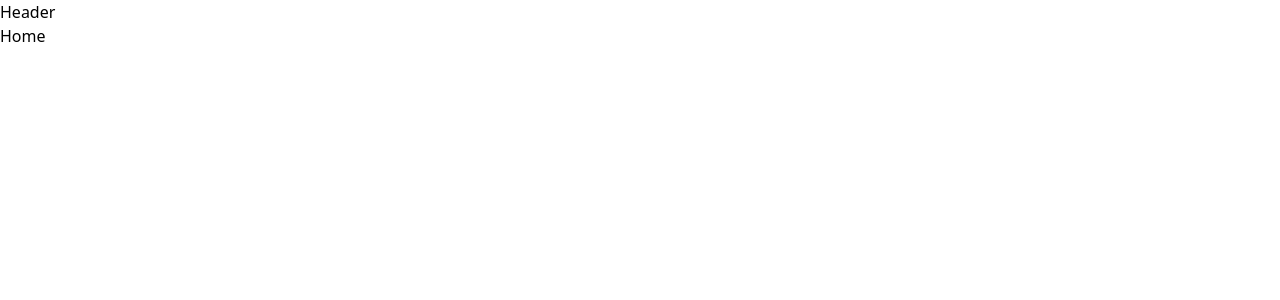
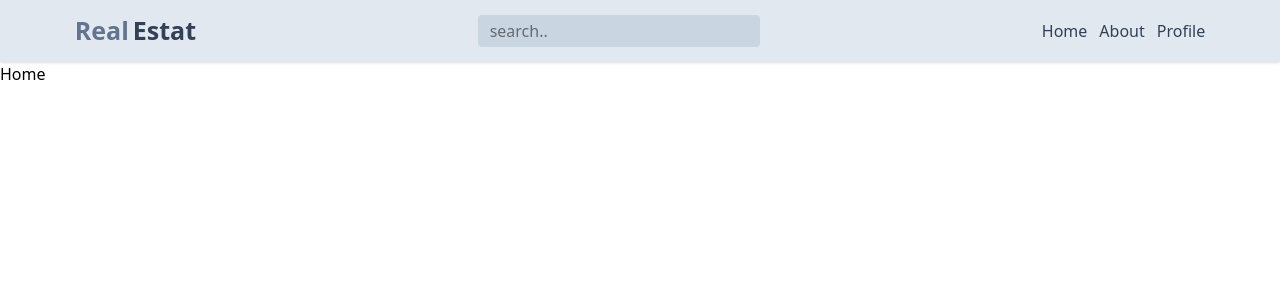
Before and after one commit to rahid-codeinstack/realestate-mern, a React (Vite) app in the folder client/: page / in a window 1280 px wide. Shown: the top 300 px of the page. Built offline with nearby package versions, Linux system fonts and the light colour scheme.

Commit message:
create header

```diff
--- a/client/src/components/Header/Header.css
+++ b/client/src/components/Header/Header.css
@@ -0,0 +1,12 @@
+.header{
+     width: 100%;
+}
+.nav-bar{
+     width: 90%;
+}
+
+.header .nav-bar .search-form{
+     width: 25%;
+
+
+}
--- a/client/src/components/Header/Header.jsx
+++ b/client/src/components/Header/Header.jsx
@@ -3,7 +3,26 @@ import './Header.css'
 
 function Header() {
   return (
-    <div>Header</div>
+     <>
+
+          <header className='header bg-slate-200 shadow-sm p-3'>
+               <nav className='nav-bar m-auto flex justify-between items-center'>
+                    <h1 className='flex gap-1 lg:text-[25px] font-bold md:text-[25px]'>
+                              <span className='text-slate-500 capitalize '>real</span>
+                              <span className='text-slate-700 capitalize'>estat</span>
+                    </h1>
+                  <form className='bg-slate-300 justify-start search-form flex  items-center gap-2 py-1 px-3 rounded-sm'>
+                         <input type="text" placeholder='search..' className='focus:outline-none  ' />
+                    </form>
+                   <ul className='flex item-center justify-center gap-3'>
+                    <li className='text-slate-700 hidden md:inline'>Home</li>
+                    <li className='text-slate-700'>About</li>
+                    <li className='text-slate-700'>Profile</li>
+                   </ul>
+               </nav>
+          </header>
+
+     </>
   )
 }
 
```
